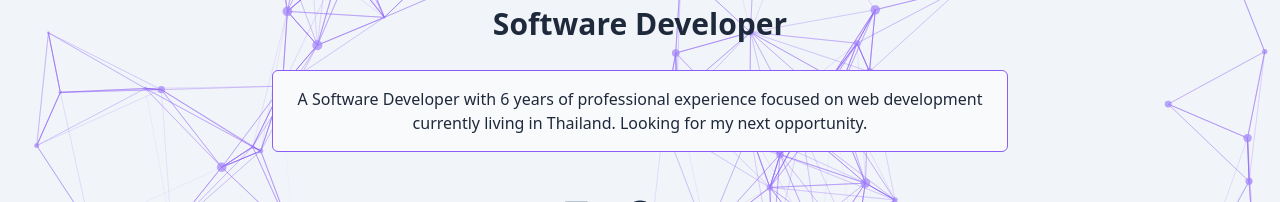
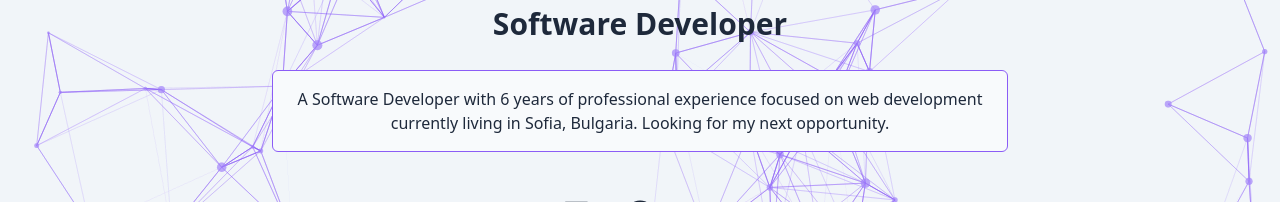
Before and after one commit to petarstanev/petarstanev.github.io, a Next.js app: page / in a window 1280 px wide. Shown: the part 242-444 px from the top of the page. Built offline with nearby package versions, Linux system fonts and the light colour scheme.

Commit message:
Updated resume and city to Sofia

```diff
--- a/components/Lead.tsx
+++ b/components/Lead.tsx
@@ -18,7 +18,7 @@ const Lead = () => {
         <h2 className="my-3">Software Developer</h2>
         <article>
           A Software Developer with 6 years of professional experience focused
-          on web development currently living in Thailand. Looking for my next
+          on web development currently living in Sofia, Bulgaria. Looking for my next
           opportunity.
         </article>
         <div className="flex justify-center">
```
Also changed, not shown: 1 other file (tests, documents, lock files or other folders).
